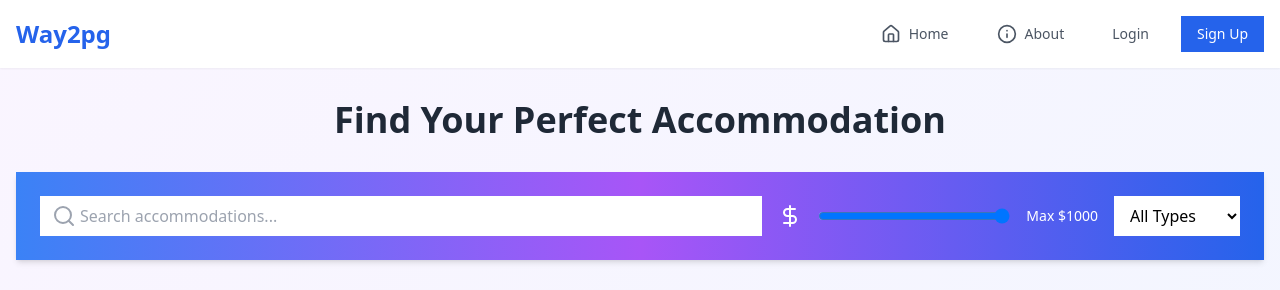
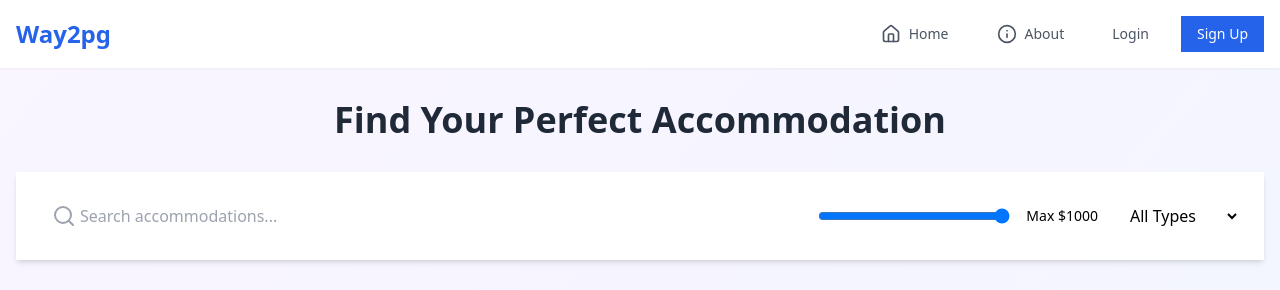
Before and after one commit to patil-manoj/waytopgmanu, a React (Vite) app in the folder waytopg/: page /accommodations in a window 1280 px wide. Shown: the top 290 px of the page. Built offline with nearby package versions, Linux system fonts and the light colour scheme; grey boxes are pictures that could not be loaded.

Commit message:
fix: update placeholder names in AboutPage and adjust styles in AccommodationListPage and HomePage for improved UI consistency

```diff
--- a/waytopg/src/components/about.tsx
+++ b/waytopg/src/components/about.tsx
@@ -48,12 +48,12 @@ const AboutPage: React.FC = () => {
       image: '/placeholder.svg?height=400&width=400',
     },
     {
-      name: 'John Doe',
+      name: 'lol',
       role: 'Head of Operations',
       image: '/placeholder.svg?height=400&width=400',
     },
     {
-      name: 'Jane Smith',
+      name: 'lol',
       role: 'Student Success Lead',
       image: '/placeholder.svg?height=400&width=400',
     },
--- a/waytopg/src/components/accommodationlistpage.tsx
+++ b/waytopg/src/components/accommodationlistpage.tsx
@@ -15,6 +15,8 @@ interface Accommodation {
   image: string;
   type: string;
 }
+
+
 
 const AccommodationListPage: React.FC = () => {
   const [accommodations, setAccommodations] = useState<Accommodation[]>([]);
@@ -59,7 +61,7 @@ const AccommodationListPage: React.FC = () => {
       <main className="flex-grow container mx-auto px-4 py-8">
         <h1 className="text-4xl font-bold mb-8 text-center text-gray-800">Find Your Perfect Accommodation</h1>
 
-        <div className="mb-8 bg-gradient-to-r from-blue-500 via-purple-500 to-blue-600 p-6 rounded-lg shadow-md">
+        <div className="mb-8 bg-white p-6 rounded-lg shadow-md">
           <div className="flex flex-col md:flex-row gap-4 items-center">
             <div className="flex-grow w-full md:w-auto">
               <div className="relative">
@@ -74,7 +76,6 @@ const AccommodationListPage: React.FC = () => {
               </div>
             </div>
             <div className="flex items-center gap-4 w-full md:w-auto">
-              <DollarSign className="text-white" />
               <input
                 type="range"
                 min="0"
@@ -84,7 +85,7 @@ const AccommodationListPage: React.FC = () => {
                 onChange={(e) => setPriceRange([priceRange[0], parseInt(e.target.value)])}
                 className="w-full md:w-48"
               />
-              <span className="text-sm text-white whitespace-nowrap">Max ${priceRange[1]}</span>
+              <span className="text-sm text-black whitespace-nowrap">Max ${priceRange[1]}</span>
             </div>
             <div className="w-full md:w-auto">
               <select
--- a/waytopg/src/components/home.tsx
+++ b/waytopg/src/components/home.tsx
@@ -50,7 +50,7 @@ const HomePage: React.FC = () => {
       {/* Hero Section */}
       <section
         ref={heroRef}
-        className="relative min-h-[80vh] flex items-center justify-center overflow-hidden bg-gradient-to-br from-indigo-100 via-sky-100 to-emerald-100relative min-h-[80vh] flex items-center justify-center overflow-hidden bg-gradient-to-br from-indigo-300 via-blue-400 to-emerald-300"
+        className="relative min-h-[80vh] flex items-center justify-center overflow-hidden bg-gradient-to-br from-indigo-300 via-blue-400 to-emerald-300"
       >
         <motion.div
           initial={{ opacity: 0 }}
```
